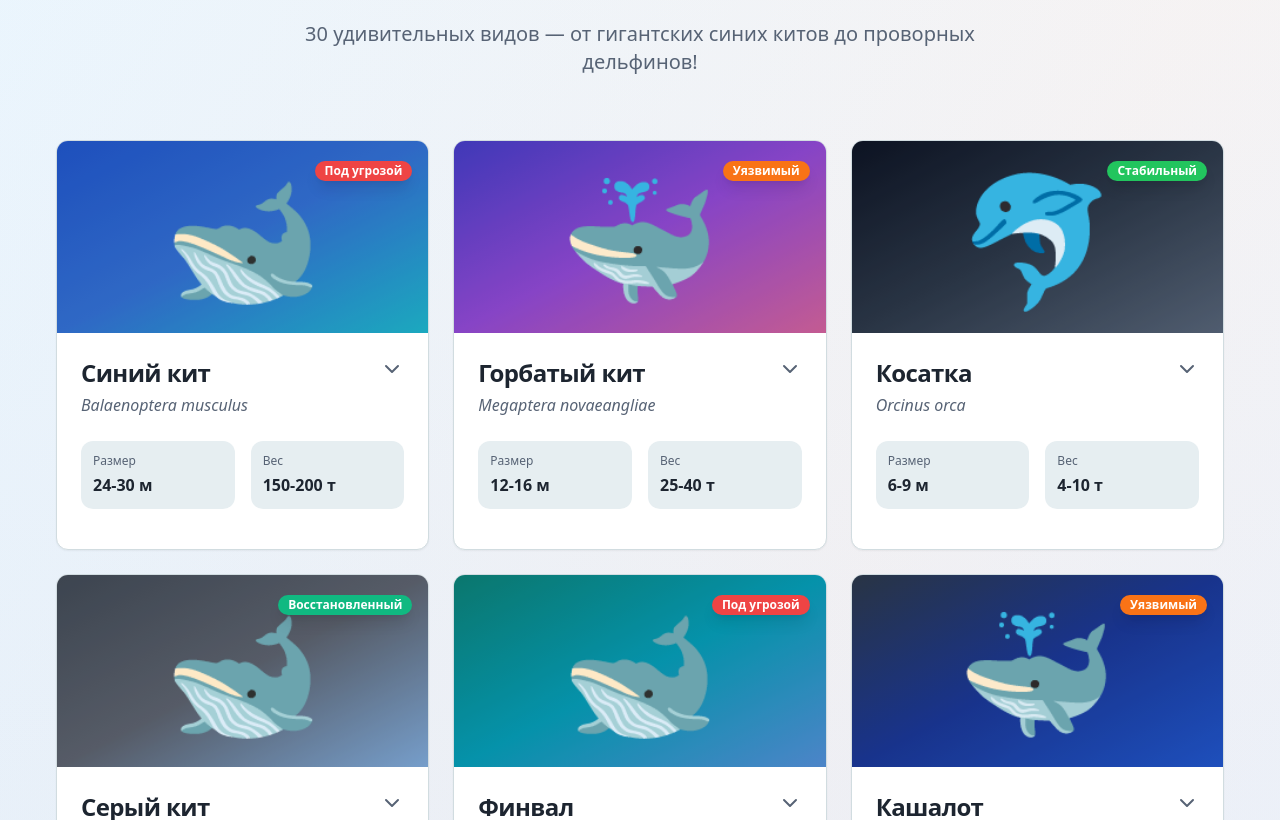
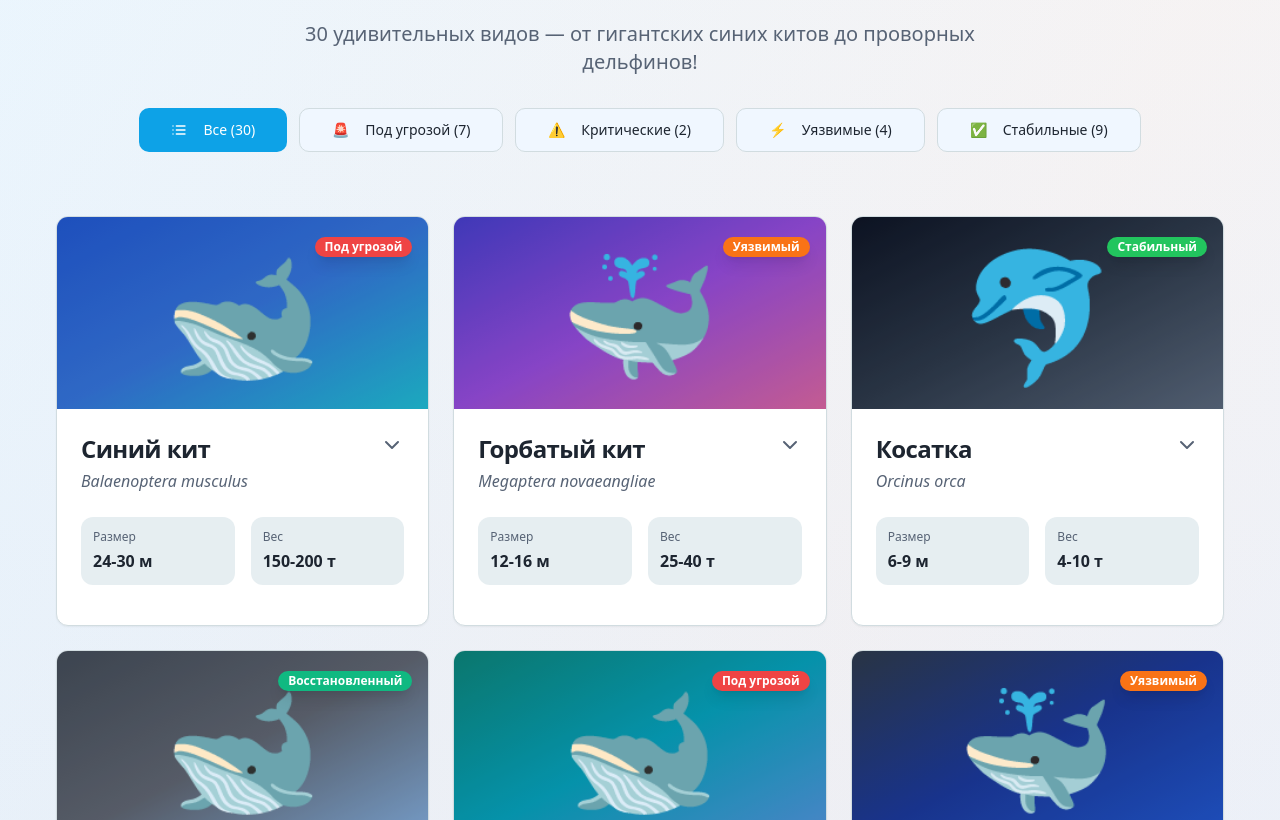
Before and after one commit to pr-poehali-dev/whale-info-portal, a React (Vite) app: page / in a window 1280 px wide. Shown: the part 1018-1838 px from the top of the page. Built offline with nearby package versions, Linux system fonts and the light colour scheme.

Commit message:
Добавлены фильтры по статусу охраны

```diff
--- a/src/pages/Index.tsx
+++ b/src/pages/Index.tsx
@@ -10,6 +10,7 @@ export default function Index() {
   const [showGallery, setShowGallery] = useState(false);
   const [ratings, setRatings] = useState<{ [key: number]: number }>({});
   const [showAll, setShowAll] = useState(false);
+  const [statusFilter, setStatusFilter] = useState<string>('Все');
 
   const scrollToWhales = () => {
     const element = document.getElementById('whales-section');
@@ -550,13 +551,63 @@ export default function Index() {
         <div className="container mx-auto max-w-7xl">
           <div className="text-center mb-16">
             <h3 className="text-5xl font-bold text-secondary mb-4">Познакомьтесь с китами</h3>
-            <p className="text-xl text-muted-foreground max-w-2xl mx-auto">
+            <p className="text-xl text-muted-foreground max-w-2xl mx-auto mb-8">
               30 удивительных видов — от гигантских синих китов до проворных дельфинов!
             </p>
+
+            <div className="flex flex-wrap gap-3 justify-center mt-8">
+              <Button
+                variant={statusFilter === 'Все' ? 'default' : 'outline'}
+                onClick={() => setStatusFilter('Все')}
+                size="lg"
+              >
+                <Icon name="List" className="mr-2" size={18} />
+                Все ({whaleSpecies.length})
+              </Button>
+              <Button
+                variant={statusFilter === 'Под угрозой' ? 'default' : 'outline'}
+                onClick={() => setStatusFilter('Под угрозой')}
+                size="lg"
+                className={statusFilter === 'Под угрозой' ? '' : 'hover:bg-red-50'}
+              >
+                <span className="mr-2">🚨</span>
+                Под угрозой ({whaleSpecies.filter(w => w.status.includes('Под угрозой')).length})
+              </Button>
+              <Button
+                variant={statusFilter === 'Критически под угрозой' ? 'default' : 'outline'}
+                onClick={() => setStatusFilter('Критически под угрозой')}
+                size="lg"
+                className={statusFilter === 'Критически под угрозой' ? '' : 'hover:bg-red-100'}
+              >
+                <span className="mr-2">⚠️</span>
+                Критические ({whaleSpecies.filter(w => w.status === 'Критически под угрозой').length})
+              </Button>
+              <Button
+                variant={statusFilter === 'Уязвимый' ? 'default' : 'outline'}
+                onClick={() => setStatusFilter('Уязвимый')}
+                size="lg"
+                className={statusFilter === 'Уязвимый' ? '' : 'hover:bg-orange-50'}
+              >
+                <span className="mr-2">⚡</span>
+                Уязвимые ({whaleSpecies.filter(w => w.status === 'Уязвимый').length})
+              </Button>
+              <Button
+                variant={statusFilter === 'Стабильный' ? 'default' : 'outline'}
+                onClick={() => setStatusFilter('Стабильный')}
+                size="lg"
+                className={statusFilter === 'Стабильный' ? '' : 'hover:bg-green-50'}
+              >
+                <span className="mr-2">✅</span>
+                Стабильные ({whaleSpecies.filter(w => w.status === 'Стабильный').length})
+              </Button>
+            </div>
           </div>
 
           <div className="grid grid-cols-1 md:grid-cols-2 lg:grid-cols-3 gap-6">
-            {(showAll ? whaleSpecies : whaleSpecies.slice(0, 12)).map((whale, index) => (
+            {(showAll
+              ? (statusFilter === 'Все' ? whaleSpecies : whaleSpecies.filter(w => w.status.includes(statusFilter)))
+              : (statusFilter === 'Все' ? whaleSpecies : whaleSpecies.filter(w => w.status.includes(statusFilter))).slice(0, 12)
+            ).map((whale, index) => (
               <Card
                 key={index}
                 className="group cursor-pointer overflow-hidden hover:shadow-2xl transition-all duration-500 hover:scale-[1.02]"
@@ -645,11 +696,11 @@ export default function Index() {
             ))}
           </div>
 
-          {!showAll && (
+{!showAll && (
             <div className="text-center mt-12">
               <Button size="lg" variant="outline" className="text-lg px-8 py-6" onClick={() => setShowAll(true)}>
                 <Icon name="ChevronDown" className="mr-2" size={20} />
-                Показать ещё {whaleSpecies.length - 12} видов
+                Показать ещё {(statusFilter === 'Все' ? whaleSpecies : whaleSpecies.filter(w => w.status.includes(statusFilter))).length - 12} видов
               </Button>
             </div>
           )}
```
